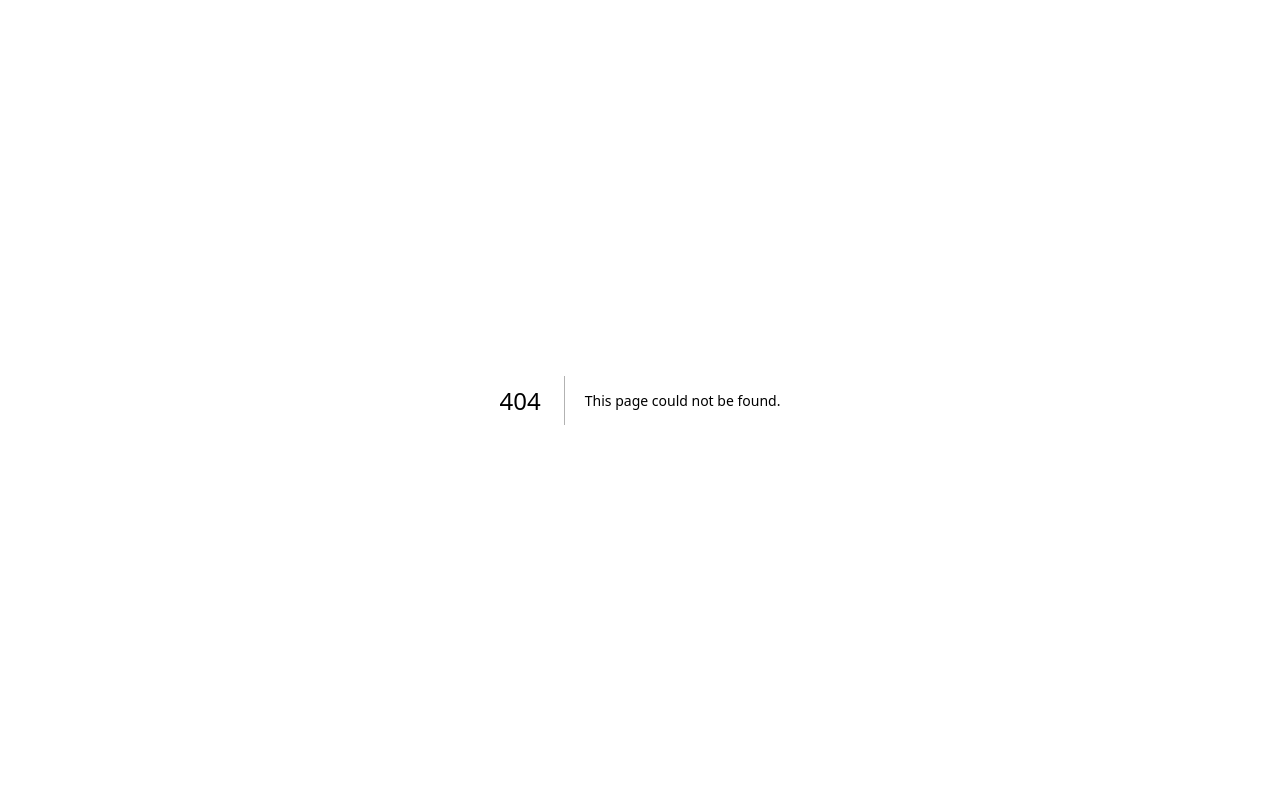
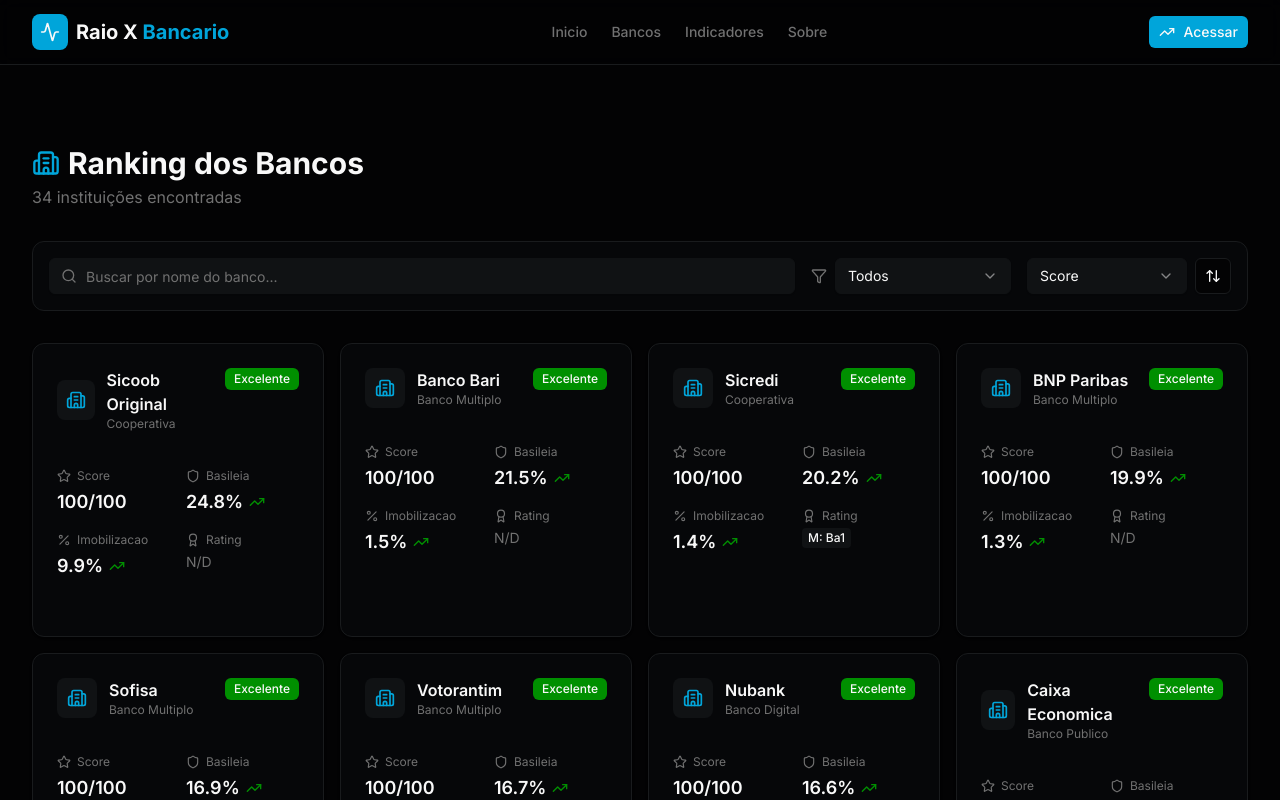
Before and after one commit to convexanews/raio-x-bancario, a Next.js app: page /bancos in a window 1280 px wide. Before the commit this address had no page. Shown: the top 800 px of the page. Built offline with nearby package versions, Linux system fonts and the light colour scheme.

Commit message:
Separar bancos em pagina propria /bancos
- Home fica limpa: hero, graficos e indicadores
- /bancos tem o ranking completo com filtros
- Links do header e hero apontam para /bancos

Co-Authored-By: Claude Opus 4.6 <noreply@anthropic.com>

```diff
--- /dev/null
+++ b/app/bancos/page.tsx
@@ -0,0 +1,28 @@
+import { Header } from '@/components/header';
+import { Footer } from '@/components/footer';
+import { BanksGrid } from '@/components/banks-grid';
+import { AdBanner } from '@/components/ad-banner';
+import { getBancos } from '@/lib/bcb-api';
+
+export const metadata = {
+  title: 'Ranking dos Bancos | Raio X Bancario',
+  description: 'Ranking completo dos bancos brasileiros por score de saude financeira, indice de Basileia e taxa de imobilizacao.',
+};
+
+export default function BancosPage() {
+  const bancos = getBancos();
+
+  return (
+    <div className="min-h-screen bg-background">
+      <Header />
+      <main>
+        <BanksGrid bancos={bancos} />
+
+        <div className="mx-auto max-w-7xl px-4 py-6 sm:px-6 lg:px-8">
+          <AdBanner slot="0987654321" format="rectangle" />
+        </div>
+      </main>
+      <Footer />
+    </div>
+  );
+}
--- a/app/page.tsx
+++ b/app/page.tsx
@@ -1,6 +1,5 @@
 import { Header } from '@/components/header';
 import { HeroSection } from '@/components/hero-section';
-import { BanksGrid } from '@/components/banks-grid';
 import { DashboardCharts } from '@/components/dashboard-charts';
 import { IndicatorsInfo } from '@/components/indicators-info';
 import { AdBanner } from '@/components/ad-banner';
@@ -23,7 +22,6 @@ export default function HomePage() {
         </div>
 
         <DashboardCharts bancos={bancos} />
-        <BanksGrid bancos={bancos} />
 
         <div className="mx-auto max-w-7xl px-4 py-6 sm:px-6 lg:px-8">
           <AdBanner slot="0987654321" format="rectangle" />
--- a/components/header.tsx
+++ b/components/header.tsx
@@ -28,7 +28,7 @@ export function Header() {
 
           <nav className="hidden items-center gap-6 md:flex">
             <Link href="/" className="text-sm font-medium text-muted-foreground transition-colors hover:text-foreground">Inicio</Link>
-            <Link href="/#bancos" className="text-sm font-medium text-muted-foreground transition-colors hover:text-foreground">Bancos</Link>
+            <Link href="/bancos" className="text-sm font-medium text-muted-foreground transition-colors hover:text-foreground">Bancos</Link>
             <Link href="/#indicadores" className="text-sm font-medium text-muted-foreground transition-colors hover:text-foreground">Indicadores</Link>
             <Link href="/#sobre" className="text-sm font-medium text-muted-foreground transition-colors hover:text-foreground">Sobre</Link>
           </nav>
--- a/components/hero-section.tsx
+++ b/components/hero-section.tsx
@@ -91,7 +91,7 @@ export function HeroSection({ atualizadoEm, totalBancos, bancos }: HeroSectionPr
 
           <div className="mt-8 flex flex-col items-center justify-center gap-4 sm:flex-row">
             <Button size="lg" className="gap-2 text-base" asChild>
-              <a href="#bancos">
+              <a href="/bancos">
                 Ver Ranking Completo
                 <ArrowRight className="h-4 w-4" />
               </a>
```
